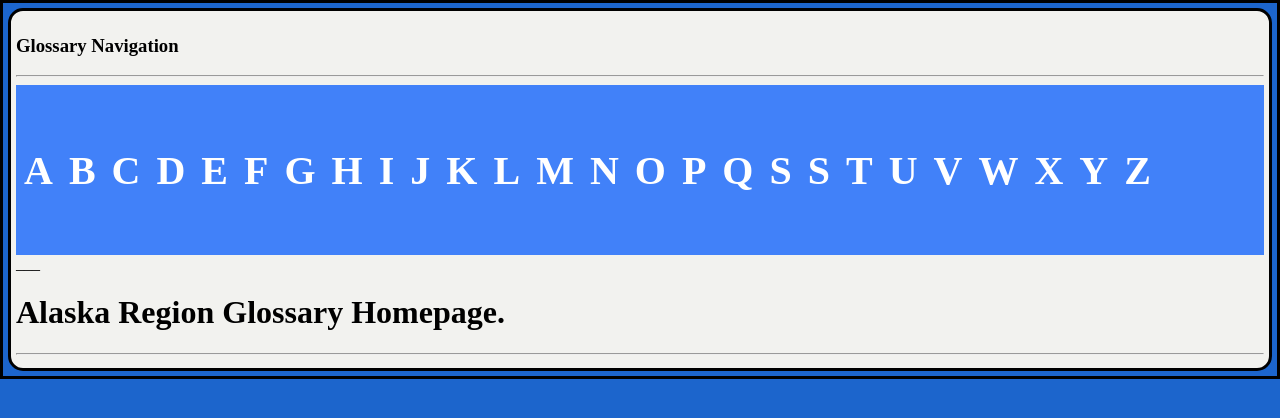
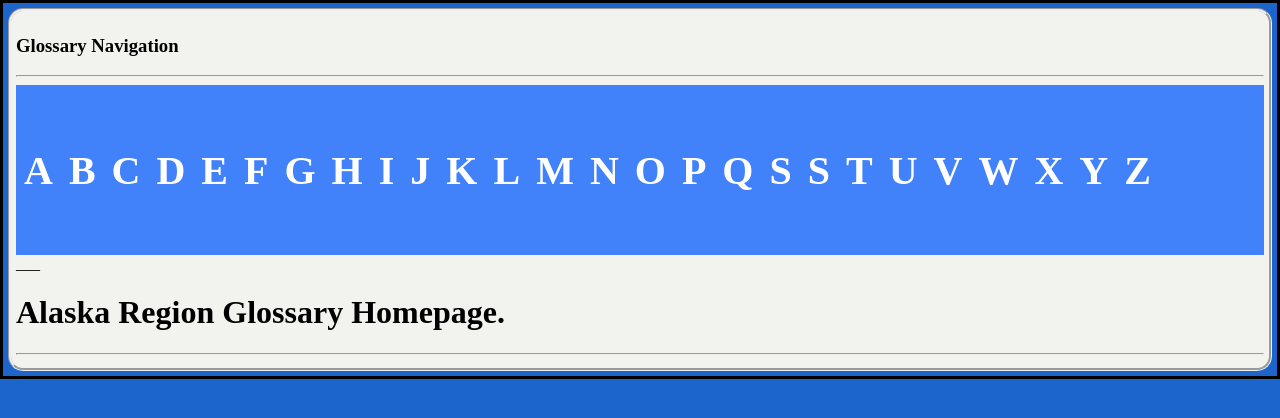
Before and after one commit to ThePanamalien/TestOne, a Jekyll site: the page built from index.md, in a window 1280 px wide. Shown: the top 418 px of the page. Built offline with Jekyll 4.4.1, drawn with Linux system fonts in a browser that asks for light colours.

Commit message:
Update glossaryPage.html

```diff
--- a/_layouts/glossaryPage.html
+++ b/_layouts/glossaryPage.html
@@ -41,7 +41,7 @@ li a:hover {
 
       body{
        background-color: #f2f2ef;
-         border-style: solid;
+         border-style: groove;
         border-radius: 15px;
            height:auto;
         margin:5px;
@@ -69,6 +69,8 @@ li a:hover {
 </ul>
 </nav>
 ___
+
+
   </header>
      <body>
         {{ content }}
```
